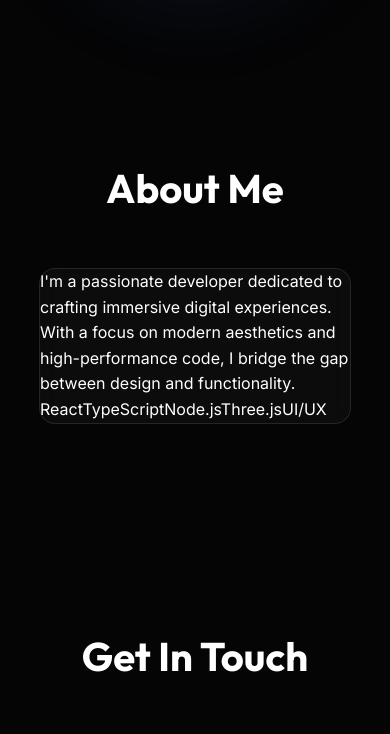
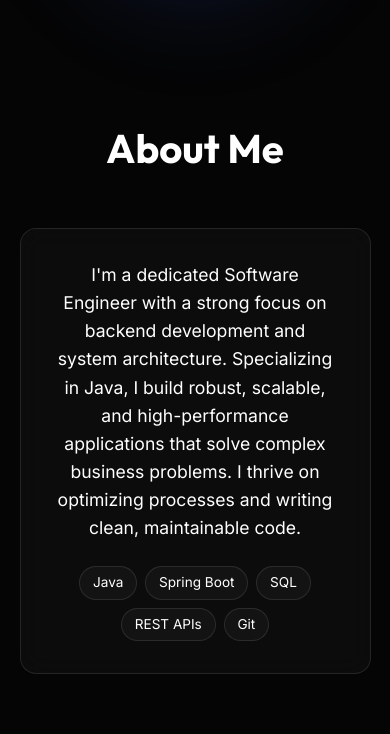
Before and after one commit to isagiyoichi10405-ux/portfolio, a website built with Vite: page index.html in a window 390 px wide. Shown: the part 788-1522 px from the top of the page. Built offline with nearby package versions, Linux system fonts and the light colour scheme.

Commit message:
Update About Me section and optimize for mobile

```diff
--- a/index.html
+++ b/index.html
@@ -18,7 +18,7 @@
 <body>
     <div id="app">
         <nav id="navbar" class="glass">
-            <div class="logo">PORTFOLIO.</div>
+            <div class="logo">PORTFOLIO</div>
             <ul class="nav-links">
                 <li><a href="#hero">Home</a></li>
                 <li><a href="#about">About</a></li>
@@ -45,12 +45,12 @@
             <section id="about" class="section reveal">
                 <div class="about-container">
                     <h2 class="section-title">About Me</h2>
-                    <div class="about-content glass">
-                        <p>I'm a passionate developer dedicated to crafting immersive digital experiences. With a focus
-                            on modern aesthetics and high-performance code, I bridge the gap between design and
-                            functionality.</p>
+                    <div class="about-content glass" style="padding: 2rem;">
+                        <p style="margin-bottom: 1.5rem; font-size: 1.1rem;">
+                            I'm a dedicated Software Engineer with a strong focus on backend development and system architecture. Specializing in Java, I build robust, scalable, and high-performance applications that solve complex business problems. I thrive on optimizing processes and writing clean, maintainable code.
+                        </p>
                         <div class="skills-tags">
-                            <span>React</span><span>TypeScript</span><span>Node.js</span><span>Three.js</span><span>UI/UX</span>
+                            <span>Java</span><span>Spring Boot</span><span>SQL</span><span>REST APIs</span><span>Git</span>
                         </div>
                     </div>
                 </div>
--- a/src/style.css
+++ b/src/style.css
@@ -275,6 +275,10 @@ h1 {
 
 /* Responsive */
 @media (max-width: 768px) {
+    .section {
+        padding: 60px 5%;
+    }
+
     .hero-section {
         flex-direction: column;
         justify-content: center;
@@ -285,10 +289,32 @@ h1 {
     .hero-visual {
         width: 250px;
         height: 250px;
+        margin-top: 2rem;
     }
 
     .nav-links {
         display: none;
         /* Add mobile menu later if needed */
     }
+
+    .about-content {
+        padding: 20px;
+        text-align: center;
+    }
+
+    .skills-tags {
+        display: flex;
+        flex-wrap: wrap;
+        gap: 8px;
+        justify-content: center;
+        margin-top: 1rem;
+    }
+
+    .skills-tags span {
+        padding: 0.3rem 0.8rem;
+        border-radius: 20px;
+        background: var(--glass-bg);
+        border: 1px solid var(--glass-border);
+        font-size: 0.85rem;
+    }
 }
```
